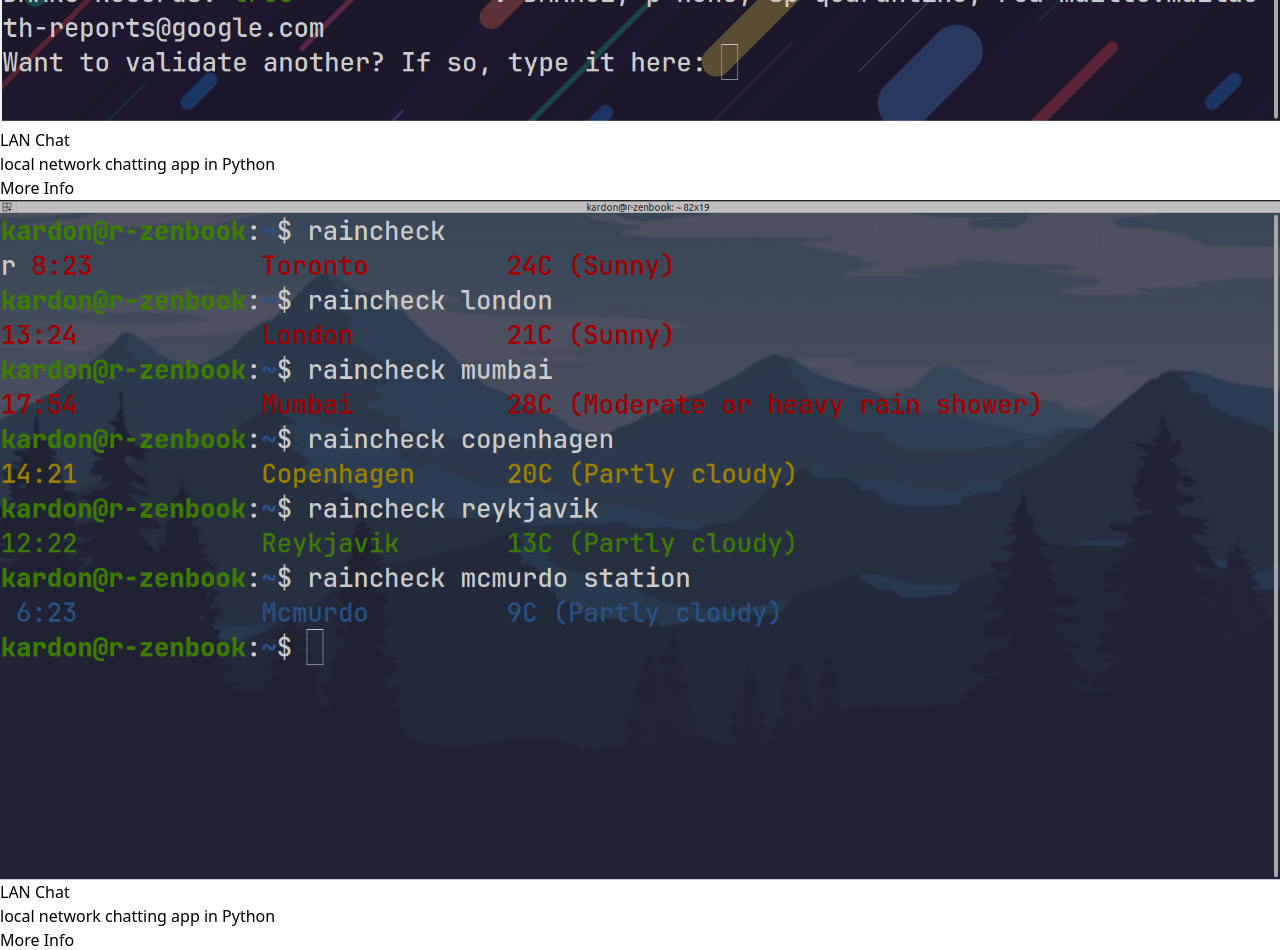
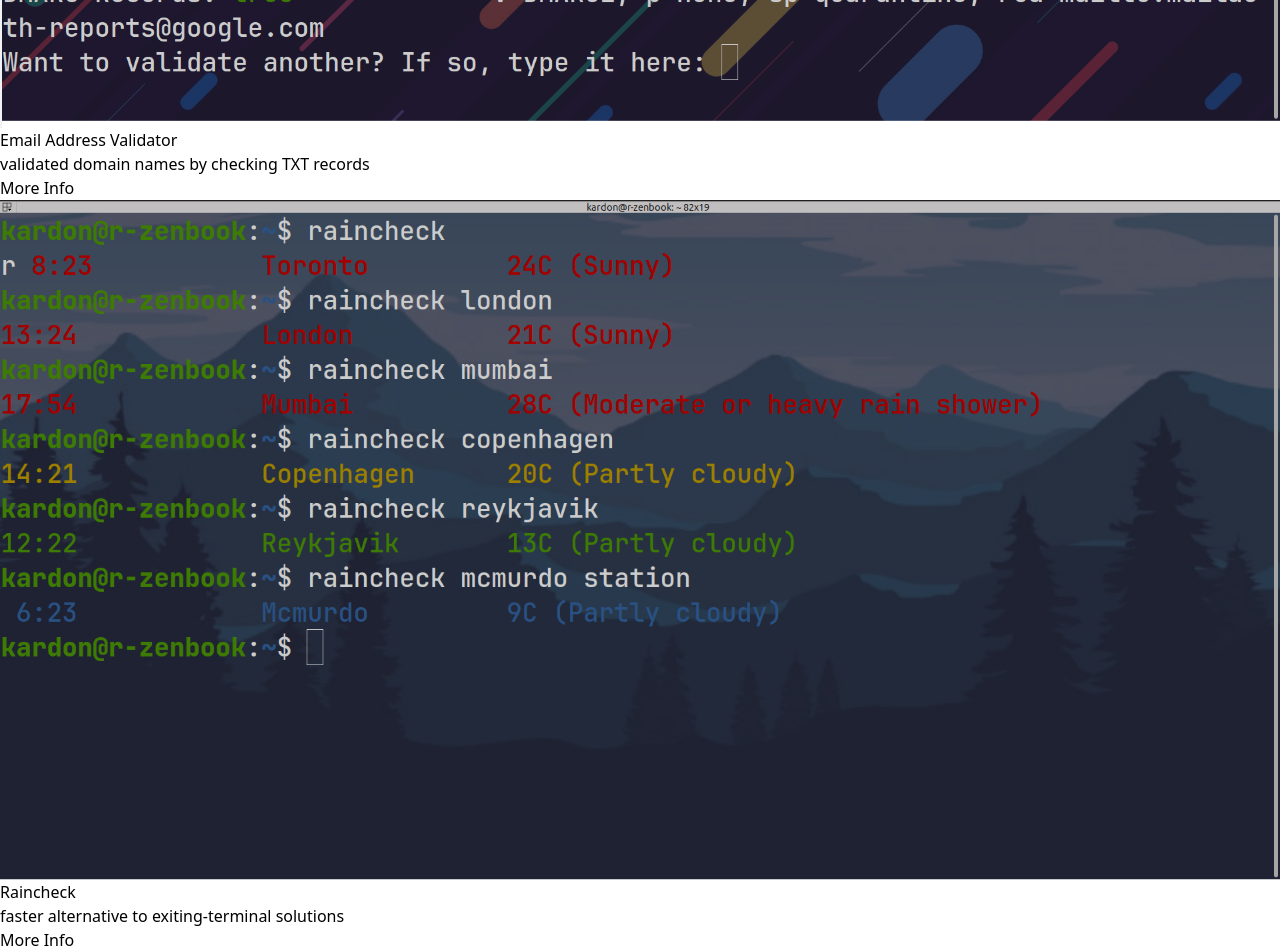
Before and after one commit to Yehdar/portfolio, a React (Vite) app: page / in a window 1280 px wide. Shown: the part 5500-6450 px from the top of the page. Built offline with nearby package versions, Linux system fonts and the light colour scheme.

Commit message:
update project name, description and link

```diff
--- a/src/components/Projects.jsx
+++ b/src/components/Projects.jsx
@@ -20,38 +20,38 @@ const Projects = () => {
         <ProjectItem
           bg={TCP}
           name="LAN Chat"
-          description="local network chatting app in Python"
+          description="lightweight local network chatting app"
           hyperlink="https://github.com/Yehdar/LAN-party-chat"
         />
         <ProjectItem
           bg={EMAIL}
-          name="LAN Chat"
-          description="local network chatting app in Python"
-          hyperlink="https://github.com/Yehdar/LAN-party-chat"
+          name="Email Address Validator"
+          description="validated domain names by checking TXT records"
+          hyperlink="https://github.com/Yehdar/email-address-validator"
         />
         <ProjectItem
           bg={RAINCHECK}
-          name="LAN Chat"
-          description="local network chatting app in Python"
-          hyperlink="https://github.com/Yehdar/LAN-party-chat"
+          name="Raincheck"
+          description="faster alternative to exiting-terminal solutions"
+          hyperlink="https://github.com/Yehdar/raincheck"
         />
         <ProjectItem
           bg={REMINDME}
-          name="LAN Chat"
-          description="local network chatting app in Python"
-          hyperlink="https://github.com/Yehdar/LAN-party-chat"
+          name="RemindMe"
+          description="set a reminder using the Ubuntu native alert box"
+          hyperlink="https://github.com/Yehdar/remindme"
         />
         <ProjectItem
           bg={PORTFOLIO}
-          name="LAN Chat"
-          description="local network chatting app in Python"
-          hyperlink="https://github.com/Yehdar/LAN-party-chat"
+          name="Portfolio"
+          description="place to showcase myself"
+          hyperlink="https://github.com/Yehdar/portfolio"
         />
         <ProjectItem
           bg={WEBCRAWLER}
-          name="LAN Chat"
-          description="local network chatting app in Python"
-          hyperlink="https://github.com/Yehdar/LAN-party-chat"
+          name="Web Crawler"
+          description="different take on web crawlers that search for broken links instead"
+          hyperlink="https://github.com/Yehdar/broken-link-web-crawler"
         />
       </div>
     </div>
--- a/src/components/Rewrites.jsx
+++ b/src/components/Rewrites.jsx
@@ -37,7 +37,7 @@ const Projects = () => {
         <ProjectItem
           bg={NGINX}
           name="NGINX Loadbalancer"
-          description="recreating a super simple version of NGINX's loadbalancer in Go"
+          description="recreated a super simple version of NGINX's loadbalancer in Go"
           hyperlink="https://github.com/Yehdar/ghetto-nginx-loadbalancer-rewrite"
         />
       </div>
```
